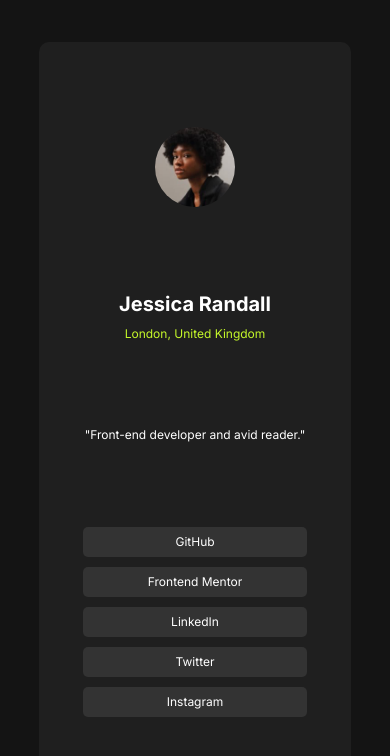
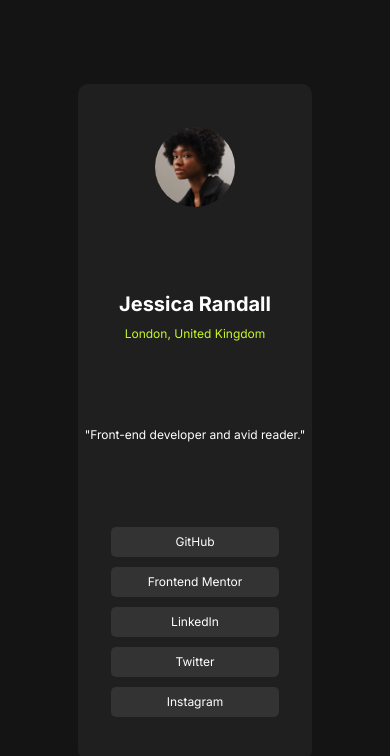
Before and after one commit to dhdarken/social-links-profile-main, a plain HTML site: page index.html in a window 390 px wide. Drawn offline with Linux system fonts and the light colour scheme.

Commit message:
fixed error querys selector in min with in all taps windows default

```diff
--- a/style.css
+++ b/style.css
@@ -97,7 +97,7 @@ body {
   color: var(--Grey-900);
 }
 
-@media screen and (min-width: 1440px) {
+@media screen and (max-width: 1440px) {
   .card {
     width: 20%;
     height: 50%;
@@ -108,3 +108,51 @@ body {
     align-items: center;
   }
 }
+
+@media screen and (max-width: 1024px) {
+  .card {
+    width: 30%;
+    height: 70%;
+    gap: 0;
+    display: flex;
+    flex-direction: column;
+    justify-content: space-around;
+    align-items: center;
+  }
+}
+
+@media screen and (max-width: 767px) {
+  .card {
+    width: 40%;
+    height: 70%;
+    gap: 0;
+    display: flex;
+    flex-direction: column;
+    justify-content: space-around;
+    align-items: center;
+  }
+}
+
+@media screen and (max-width: 425px) {
+  .card {
+    width: 60%;
+    height: 80%;
+    gap: 0;
+    display: flex;
+    flex-direction: column;
+    justify-content: space-around;
+    align-items: center;
+  }
+}
+
+@media screen and (max-width: 320px) {
+  .card {
+    width: 90%;
+    height: 80%;
+    gap: 0;
+    display: flex;
+    flex-direction: column;
+    justify-content: space-around;
+    align-items: center;
+  }
+}
```
